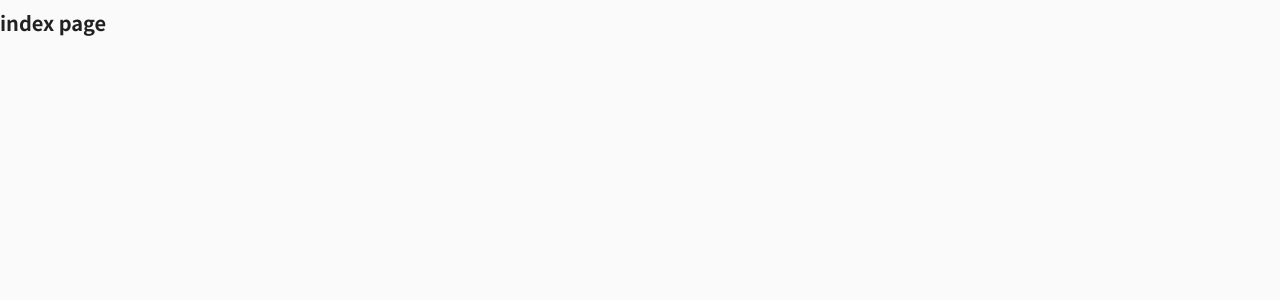
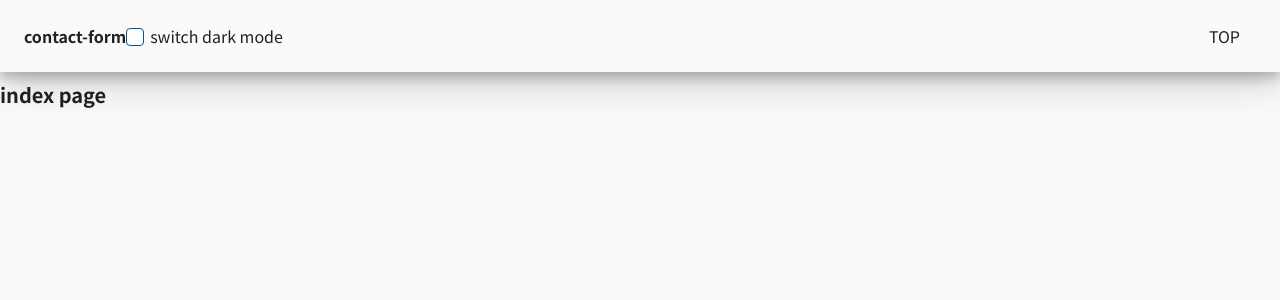
Before and after one commit to TOHFU/contact-form, a Next.js app: page / in a window 1280 px wide. Shown: the top 300 px of the page. Built offline with nearby package versions, Linux system fonts and the light colour scheme.

Commit message:
add switch darkmode hooks

```diff
--- a/src/components/layouts/Header.tsx
+++ b/src/components/layouts/Header.tsx
@@ -1,7 +1,14 @@
+import useDarkMode from '@/hooks/useDarkMode';
 import Link from 'next/link';
+import { ChangeEvent } from 'react';
+import CheckInput from '../common/CheckInput';
 import styles from './Header.module.scss';
 
 const Header: React.FC = () => {
+  const [isDarkMode, setIsDarkMode] = useDarkMode();
+  const handleClickDarkMode = (event: ChangeEvent<HTMLInputElement>) => {
+    setIsDarkMode(event.target.checked);
+  };
   return (
     <header className={styles.Header}>
       <div className={styles.HeaderInner}>
@@ -10,6 +17,7 @@ const Header: React.FC = () => {
             <a>contact-form</a>
           </Link>
         </h1>
+        <CheckInput text={'switch dark mode'} checked={!!isDarkMode} onChange={handleClickDarkMode} />
         <nav className={styles.HeaderNavi}>
           <ul>
             <li>
--- a/src/components/layouts/Layout.tsx
+++ b/src/components/layouts/Layout.tsx
@@ -7,7 +7,7 @@ type Props = {
 const Layout: React.FC<Props> = ({ children }) => {
   return (
     <>
-      {/* <Header /> */}
+      <Header />
       <main>{children}</main>
     </>
   );
--- /dev/null
+++ b/src/hooks/useDarkMode.ts
@@ -0,0 +1,23 @@
+import { Dispatch, SetStateAction, useEffect } from 'react';
+import { useLocalStorage, useMedia } from 'react-use';
+
+const useDarkMode = (): [boolean | undefined, Dispatch<SetStateAction<boolean | undefined>>] => {
+  const [enabledState, setEnabledState] = useLocalStorage<boolean>('dark-mode-enabled', false);
+  const prefersDarkMode = useMedia('(prefers-color-scheme: dark)', false);
+
+  // OS設定より手動設定した値を優先する
+  const isEnabledDarkmode = enabledState ?? prefersDarkMode;
+
+  useEffect(() => {
+    const attributeName = 'data-color-scheme';
+    if (isEnabledDarkmode) {
+      window.document.documentElement.setAttribute(attributeName, 'dark');
+    } else {
+      window.document.documentElement.removeAttribute(attributeName);
+    }
+  }, [isEnabledDarkmode]);
+
+  return [enabledState, setEnabledState];
+};
+
+export default useDarkMode;
```
